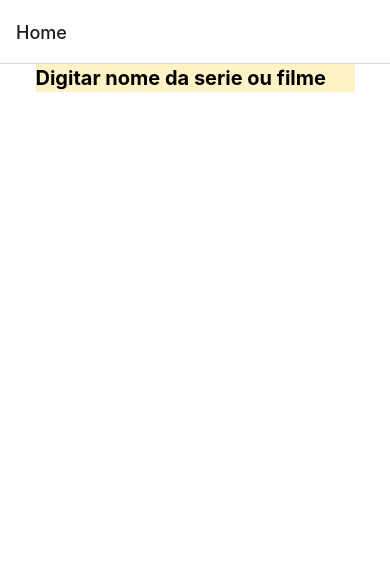
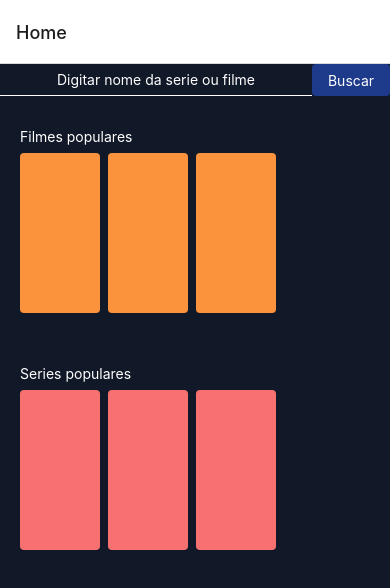
Before and after one commit to VictorRandom/where-to-watch, a React Native app: screen / in a window 390 px wide. Shown: the top 588 px of the page. Built offline with nearby package versions, Linux system fonts and the light colour scheme.

Commit message:
creating the Home screen UI/UX

```diff
--- a/screens/Home.tsx
+++ b/screens/Home.tsx
@@ -1,17 +1,48 @@
 import { useState } from 'react';
 import { StatusBar } from 'expo-status-bar';
-import { TextInput, View } from 'react-native';
+import { TouchableOpacity, ScrollView, Text, TextInput, View } from 'react-native';
 
 export default function Home() {
-    const [text, onChangeText] = useState('Digitar nome da serie ou filme');
+    const [text, setText] = useState('');
+
+    console.log(text)
 
     return (
-        <View className="flex-1 bg-white items-center">
-            <TextInput
-                className="text-xl font-bold bg-amber-100"
-                onChangeText={onChangeText}
-                value={text}
-            />
+        <View className="flex-1 bg-gray-900">
+            <ScrollView>
+                <View className="w-full flex-row">
+                    <TextInput
+                        className="items-center text-s text-center text-white bg-transparent border-b border-white w-4/5 h-8"
+                        onChangeText={setText}
+                        value={text}
+                        placeholder={'Digitar nome da serie ou filme'}
+                        placeholderTextColor="#fff"
+                    />
+                    <TouchableOpacity className="bg-blue-900 w-1/5 rounded justify-center" onPress={() => console.log('teste')}>
+                        <Text className="text-white text-center">Buscar</Text>
+                    </TouchableOpacity>
+                </View>
+                <View className="mt-3 p-5">
+                    <Text className="text-white">
+                        Filmes populares
+                    </Text>
+                    <View className="flex-row gap-2 w-full mt-2">
+                        <View className="bg-orange-400 w-20 h-40 rounded" />
+                        <View className="bg-orange-400 w-20 h-40 rounded" />
+                        <View className="bg-orange-400 w-20 h-40 rounded" />
+                    </View>
+                </View>
+                <View className="mt-3 p-5">
+                    <Text className="text-white">
+                        Series populares
+                    </Text>
+                    <View className="flex-row gap-2 w-full mt-2">
+                        <View className="bg-red-400 w-20 h-40 rounded" />
+                        <View className="bg-red-400 w-20 h-40 rounded" />
+                        <View className="bg-red-400 w-20 h-40 rounded" />
+                    </View>
+                </View>
+            </ScrollView>
             <StatusBar style="auto" />
         </View>
     );
```
